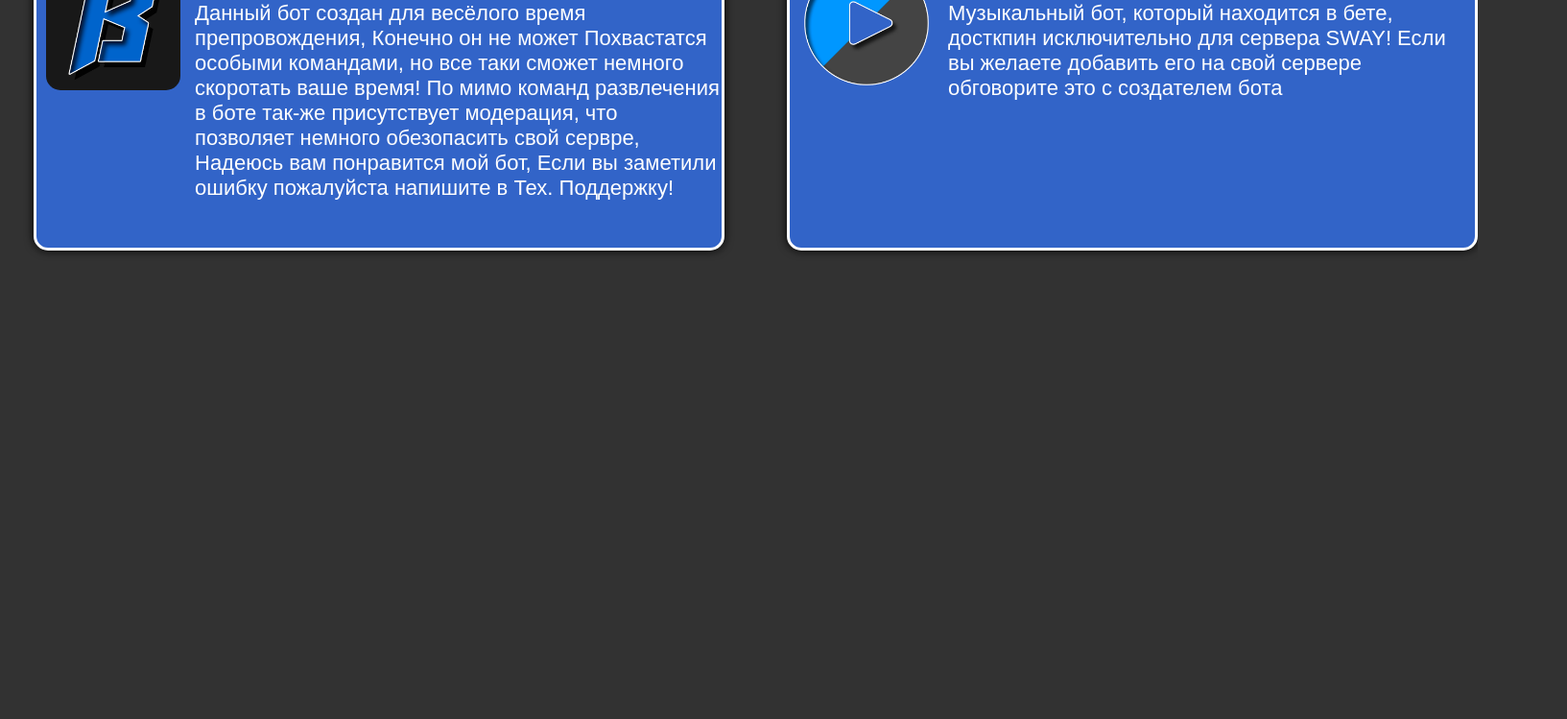
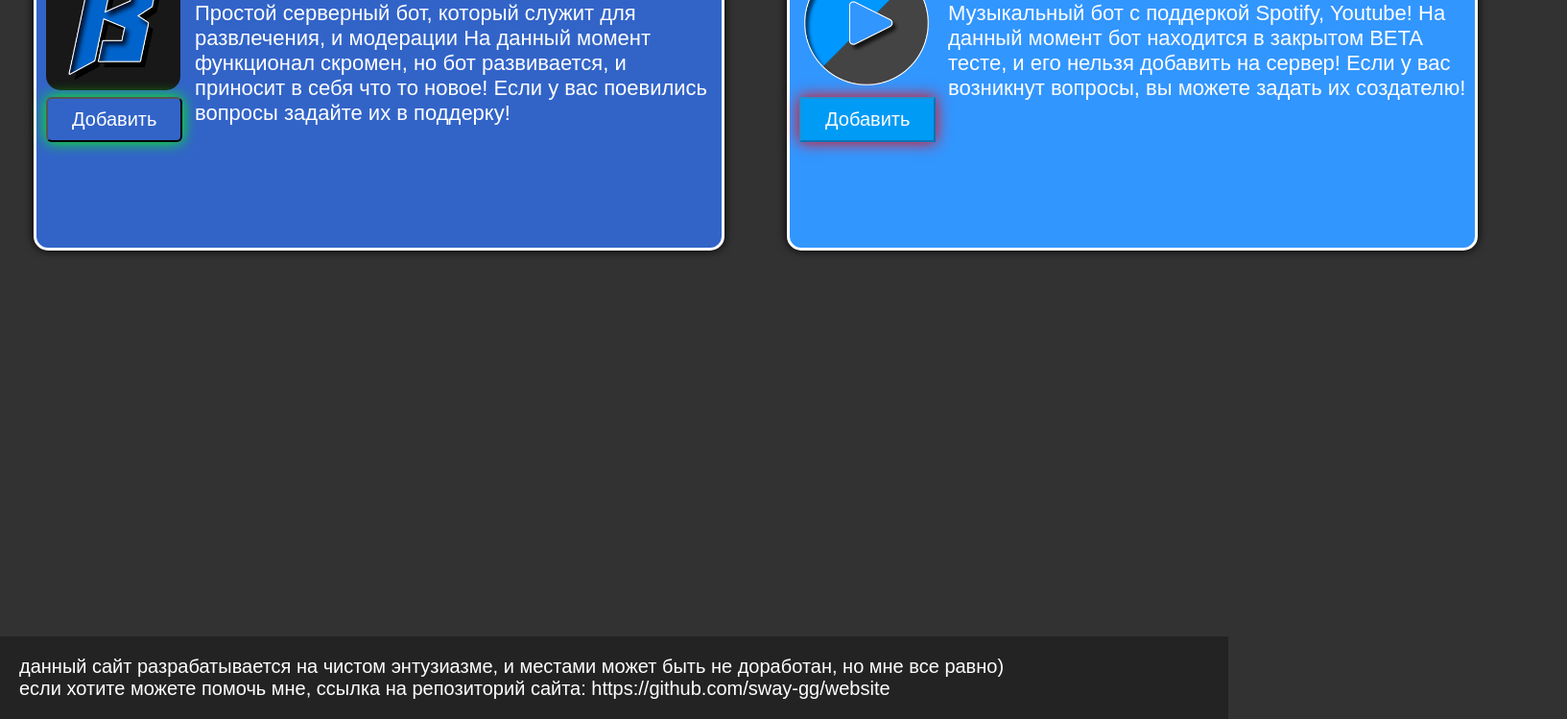
Before and after one commit to SWAY-gg/WebSite, a plain HTML site: page SWAY.gg/bots.html in a window 1280 px wide. Shown: the part 310-1059 px from the top of the page at 96% size, 1633 px wide, since content can reach past the window. Before the commit the page ends 800 px from the top, so only its background shows below. Drawn offline with Linux system fonts and the light colour scheme; a web font is replaced by a local one.

Commit message:
UPDATE 3.0 ADD 404

```diff
--- a/SWAY.gg/CSS/bots-style.css
+++ b/SWAY.gg/CSS/bots-style.css
@@ -33,6 +33,36 @@
 	font-size: 22px;
 	color: #FFF;
 }
+
+.pre_button_bb {
+	width: 100%;
+	width: 100vh;
+	margin-left: auto;
+}
+
+.pre_button_bb a {
+	color: white;
+	text-decoration: none;
+}
+
+.bbutton {
+	display: inline-block;
+	padding: 10px 25px;
+
+	font-size: 20px;
+
+	border-radius: 6px;
+	background-color: #3264c8;
+	box-shadow: 0 0 15px rgb(0, 255, 0);
+}
+
+.bbutton:hover {
+	border-radius: 6px;
+
+	border: rgb(0, 255, 0) 6px solid;
+	transition: all .1s ease 0s;
+}
+
 /* BlueBerry */
 .bpost {
 	margin-top: 250px;
@@ -81,12 +111,38 @@
 	position: absolute;
 }
 
+
+/* WH SECTION */
+.pre_button_wh {
+	width: 100%;
+	width: 100vh;
+	margin-left: auto;
+}
+
+.wbutton {
+	display: inline-block;
+	padding: 10px 25px;
+
+	color: white;
+	font-size: 20px;
+
+	background-color: #009bf5;
+	box-shadow: 0 0 15px rgb(255, 0, 0);
+}
+
+.wbutton:hover {
+	border-radius: 6px;
+
+	border: rgb(255, 0, 0) 6px solid;
+	transition: all .1s ease 0s;
+}
+
 /* WaveShape */
 .bpost2 {
 	margin-top: 250px;
 	white-space: normal;
 
-	background-color: #3264c8;
+	background-color: #3296ff;
 	display: inline-block;
 
 	width: 720px;
@@ -95,7 +151,7 @@
 	padding: 10px;
 	margin-left: 820px;
 
-	background: #3264c8;
+	background: #3296ff;
 	position: absolute;
 
 	top: 1px;
@@ -128,3 +184,26 @@
 	margin-left: 155px;
 	position: absolute;
 }
+
+
+/* Footer Text */
+.about {
+	overflow: hidden;
+	display: flex;
+	flex-direction: column;
+
+	min-height: 100vh;
+}
+
+.footer {
+	padding: 20px;
+	margin-top: auto;
+	background-color: #232323;
+}
+
+.left_footer_text {
+	text-transform: lowercase;
+	color: white;
+	font-size: 20px;
+	text-align: left;
+}
--- a/SWAY.gg/CSS/main.css
+++ b/SWAY.gg/CSS/main.css
@@ -6,7 +6,6 @@
 
 body {
 	margin: 0;
-
 	background: #323232;
 
 	font-family: 'Panton Narrow', sans-serif;
@@ -33,7 +32,6 @@ body {
 .logo {
 	cursor: pointer;
 	width: 355px;
-
 }
 
 .nav__links {
@@ -115,7 +113,6 @@ body {
 	display: flex;
 	flex-direction: column;
 	justify-content: center;
-
 }
 
 .about_title_text {
--- /dev/null
+++ b/SWAY.gg/ErrorPages/styles/style.css
@@ -0,0 +1,30 @@
+*,
+*:before,
+*:after {
+	box-sizing: border-box;
+}
+
+body {
+	background: #323232;
+	font-family: 'Panton Narrow', sans-serif;
+	font-size: 28px;
+}
+
+.text_error {
+	min-height: 90vh;
+
+	display: flex;
+	justify-content: center;
+	align-items: center;
+}
+
+ .text_title {
+	 margin-top: -500px;
+	 text-align: center;
+}
+
+.text_title a {
+	font-size: 90px;
+	text-decoration: none;
+	color: white;
+}
--- a/SWAY.gg/bots.html
+++ b/SWAY.gg/bots.html
@@ -16,14 +16,14 @@
 				<ul class="nav__links">
 					<li><a href="bots.html">Боты</a></li>
 					<li><a href="https://discord.gg/CWsuHRadJX">Сервер</a></li>
-					<li><a href="#">Тех.поддержка</a></li>
+					<li><a href="./ErrorPages/404.html">Тех.поддержка</a></li>
 				</ul>
 			</nav>
 		</div>
 		<div class="login">
 			<nav>
 				<ul class="nav__login">
-					<li><a href="#">Вход</a></li>
+					<li><a href="./ErrorPages/404.html">Вход</a></li>
 				</ul>
 			</nav>
 		</div>
@@ -42,27 +42,47 @@
 	<!-- BlueBeyy -->
 	<div class="bpost">
 		<img src="Image/Assets/BlueBerry.png" height="140px" class="avatar">
-		<a href="#">
 		<h3 class="bpost__title">BlueBerry</h3>
 		<p class="bpost__text">
-			Данный бот создан для весёлого время препровождения, Конечно он не может Похвастатся особыми командами, но все таки сможет немного скоротать ваше время! По мимо команд развлечения в боте так-же присутствует модерация, что позволяет немного обезопасить свой сервре, Надеюсь вам понравится мой бот, Если вы заметили ошибку пожалуйста напишите в Тех. Поддержку!
+			Простой серверный бот, который служит для развлечения, и модерации
+			На данный момент функционал скромен, но бот развивается, и приносит в себя что то новое!
+			Если у вас поевились вопросы задайте их в поддерку!
 			</p>
-		</a>
+			<div class="pre_button_bb">
+				<button class="bbutton">
+					<a class="blink", href="https://discord.com/oauth2/authorize?client_id=719739188131659878&scope=bot&permissions=8">
+						Добавить
+					</a>
+				</button>
+			</div>
 	</div>
 	<!-- BlueBerry -->
 
 	<!-- WaveShape -->
 	<div class="bpost2">
 		<img src="Image/Assets/Waveshape.png" height="140px" class="avatar">
-		<a href="#">
 		<h3 class="bpost__title">WaveShape</h3>
 		<p class="bpost__text">
-			Музыкальный бот, который находится в бете, досткпин исключительно для сервера SWAY! Если вы желаете добавить его на свой сервере обговорите это с создателем бота
+			Музыкальный бот с поддеркой Spotify, Youtube!
+			На данный момент бот находится в закрытом BETA тесте, и его нельзя добавить на сервер!
+			Если у вас возникнут вопросы, вы можете задать их создателю!
 			</p>
-		</a>
+			<div class="pre_button_wh">
+				<button class="wbutton", disabled=True>
+					Добавить
+				</button>
+			</div>
 	</div>
 	<!-- WaveShape -->
 	<!-- BotHeader End -->
+	<div class="about">
+		<footer class="footer">
+			<div class="left_footer_text">
+				Данный сайт разрабатывается на чистом энтузиазме, и местами может быть не доработан, но мне все равно)<br>
+				Если хотите можете помочь мне, ссылка на репозиторий сайта: https://github.com/SWAY-gg/WebSite
+			</div>
+		</footer>
+	</div>
 
 </body>
 </html>
```
Also changed, not shown: SWAY.gg/ErrorPages/404.html (added, +20 -0 lines), SWAY.gg/index.html (+3 -3 lines).
